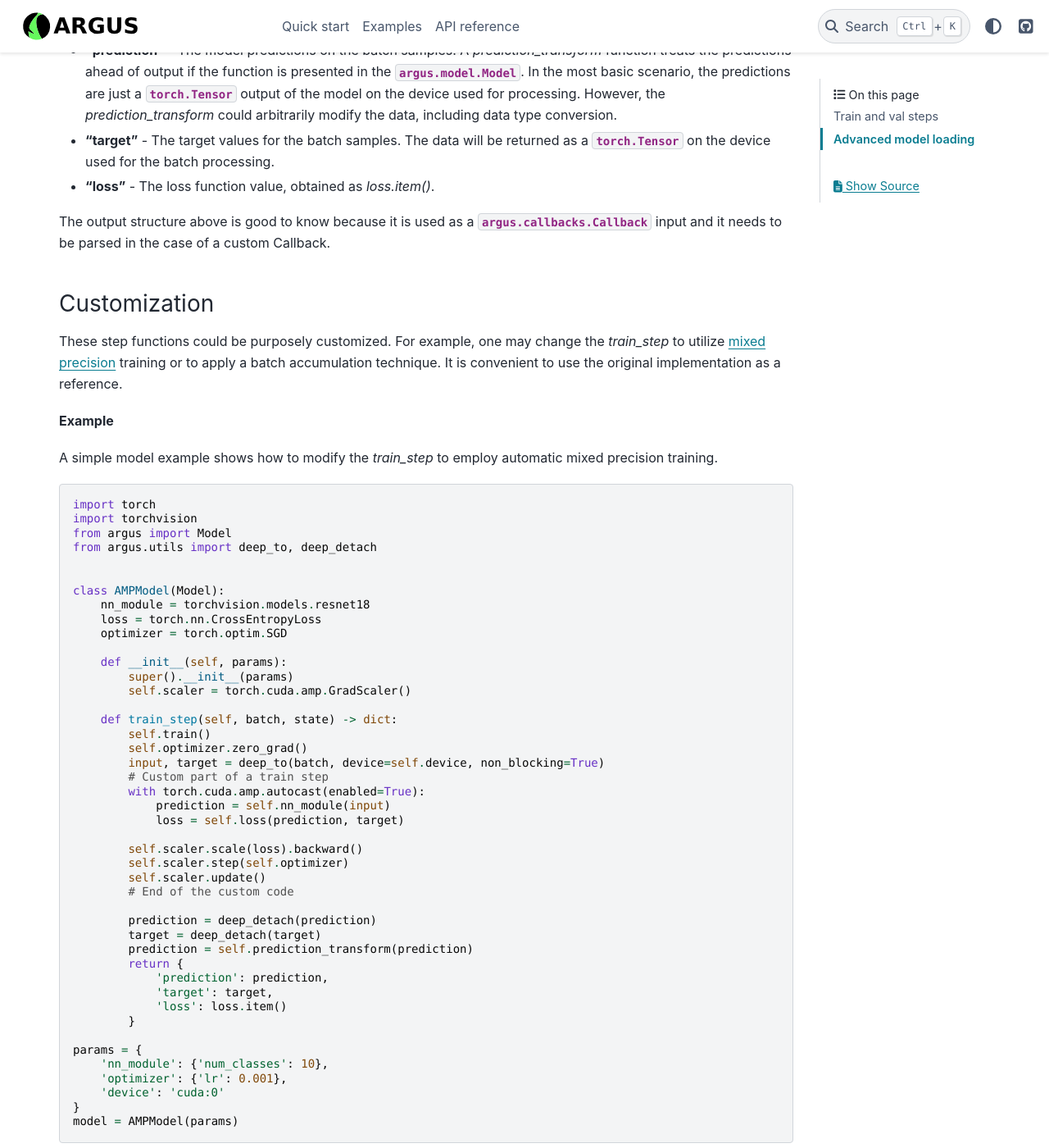
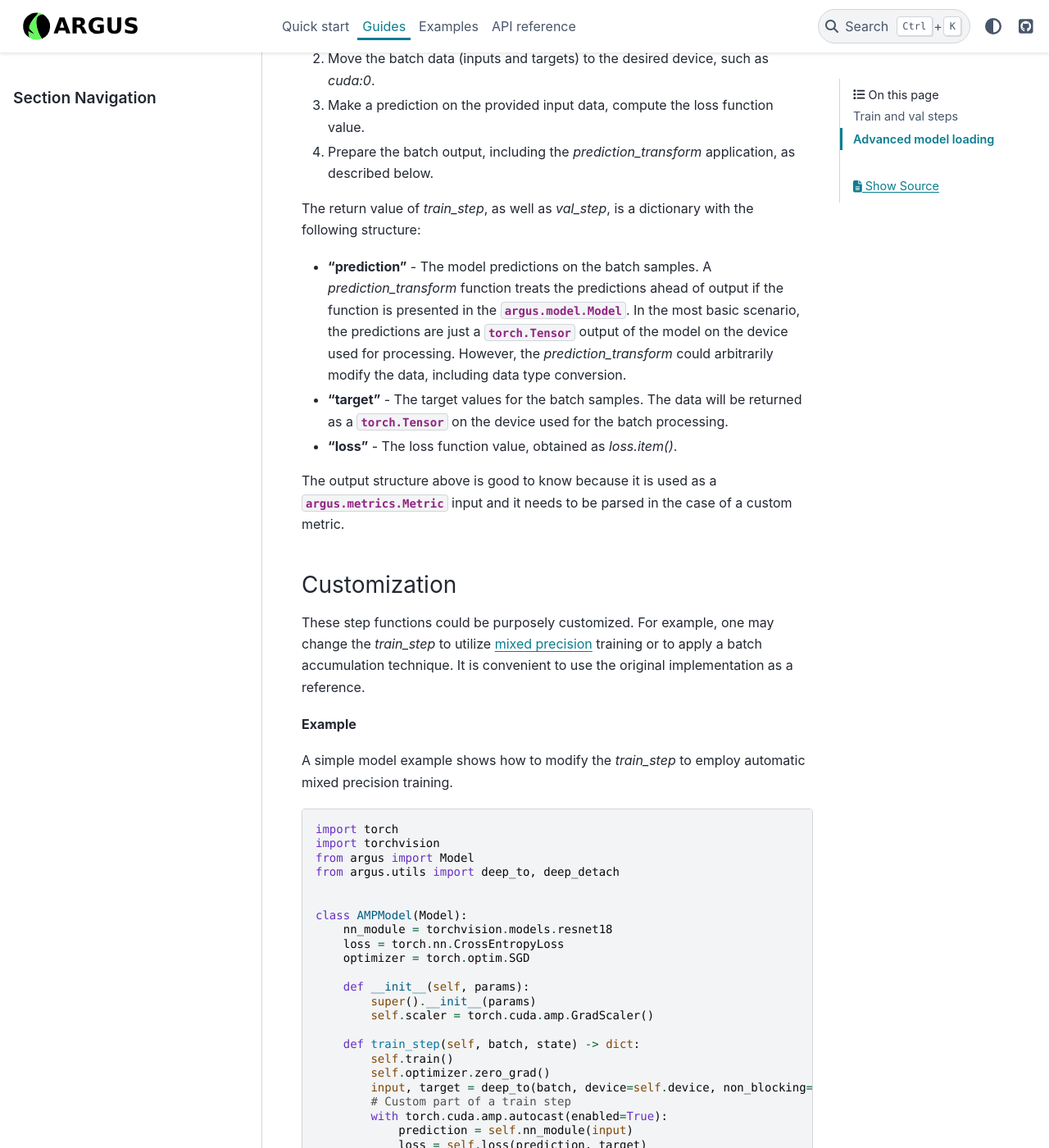
Before and after one commit to lRomul/argus, a Sphinx documentation site: the page built from docs/source/guides.rst, in a window 1280 px wide and 1400 px high, scrolled down 894 px. Shown: the whole window at 82% size. Built offline with Sphinx 7.4.7 and the PyData theme 0.15.4, drawn with Linux system fonts in a browser that asks for light colours; some of the changed text lies outside the part shown.

Commit message:
docs: Add guides to main toctree docs: Small improvements

```diff
--- a/docs/source/guides.rst
+++ b/docs/source/guides.rst
@@ -47,8 +47,8 @@ The return value of `train_step`, as well as `val_step`, is a dictionary with th
 * **"loss"** - The loss function value, obtained as *loss.item()*.
 
 The output structure above is good to know because it is used as a
-:class:`argus.callbacks.Callback` input and it needs to be parsed in the case of
-a custom Callback.
+:class:`argus.metrics.Metric` input and it needs to be parsed in the case of
+a custom metric.
 
 Customization
 ^^^^^^^^^^^^^
@@ -101,6 +101,7 @@ A simple model example shows how to modify the `train_step` to employ automatic
                 'target': target,
                 'loss': loss.item()
             }
+
 
     params = {
         'nn_module': {'num_classes': 10},
--- a/docs/source/index.rst
+++ b/docs/source/index.rst
@@ -30,6 +30,7 @@ Documentation
    :maxdepth: 2
 
    quickstart
+   guides
    examples
    api_reference/index
 
```
